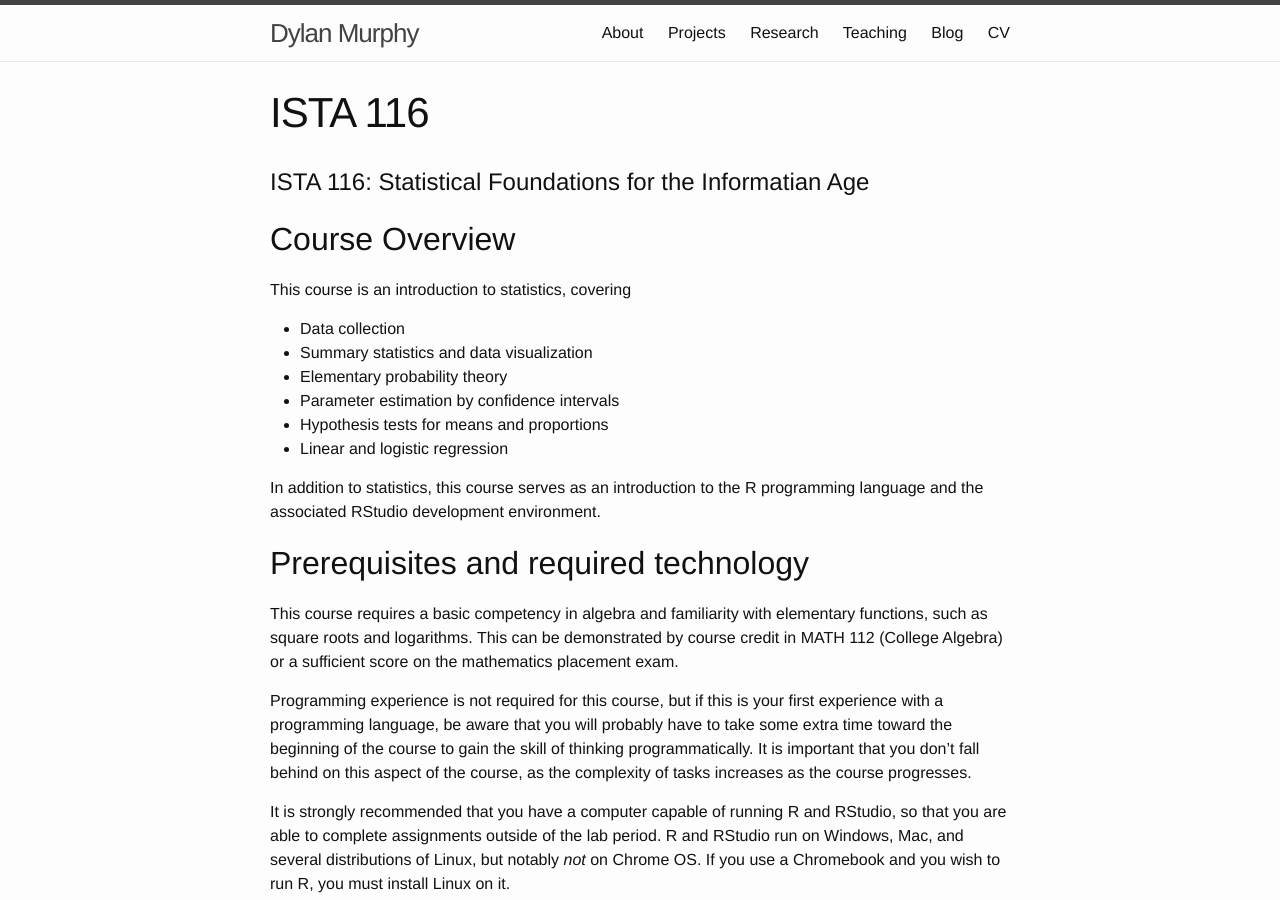
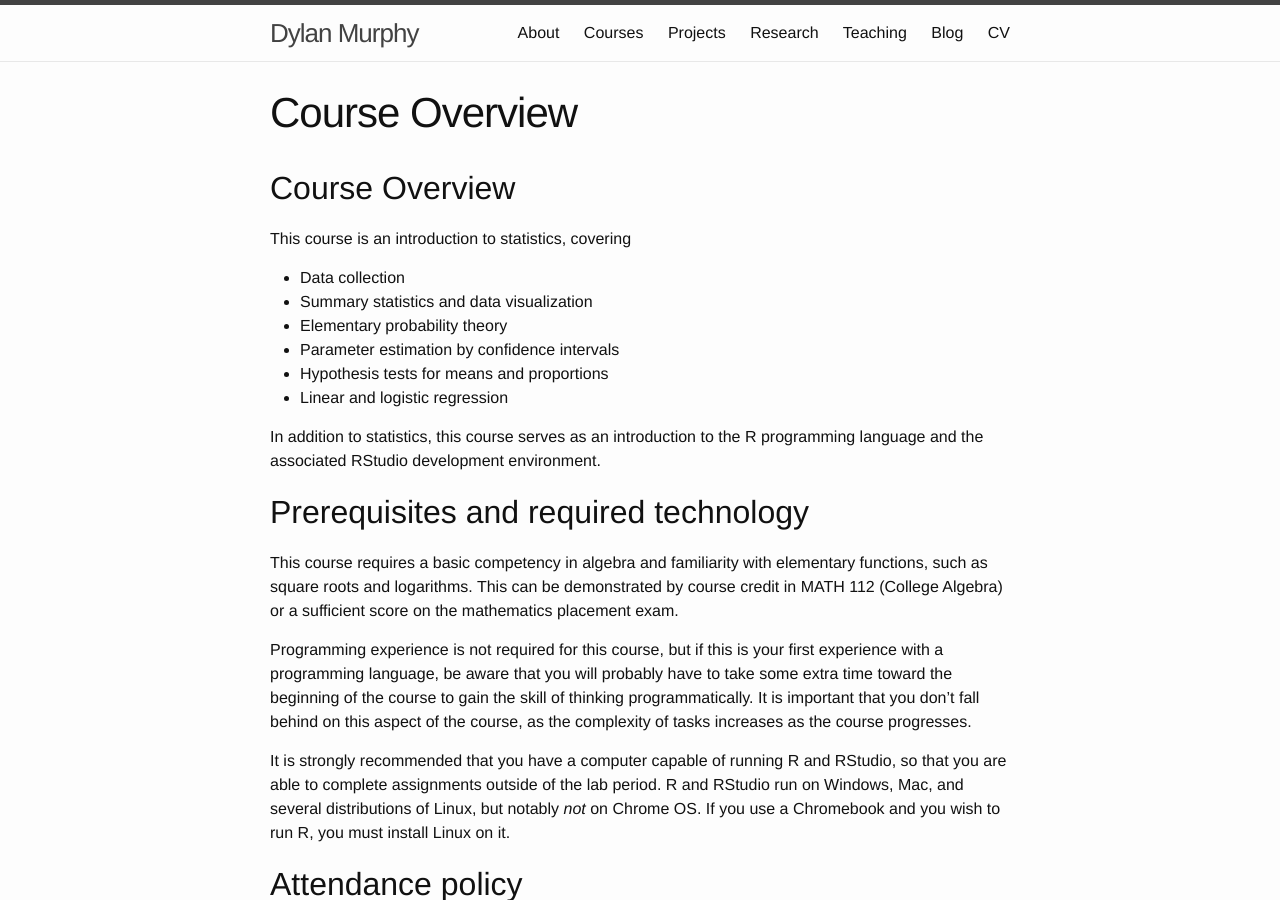
Before and after one commit to mpdylan/mpdylan.github.io, a Jekyll site: the page built from courses/ista116.md, in a window 1280 px wide and 900 px high. Built offline with Jekyll 4.4.1, drawn with Linux system fonts in a browser that asks for light colours; our own code applies the rules of GitHub Pages for plain Markdown files; some of the changed text lies outside the part shown.

Commit message:
course pages

```diff
--- a/_includes/icon-mastodon.html
+++ b/_includes/icon-mastodon.html
@@ -1 +1 @@
-<a href="https://{{ include.instance }}/@{{ include.username }}"><span class="icon icon--mastodon">{% include icon-mastodon.svg %}</span><span class="username">{{ include.username }}@{{ include.instance }}</span></a>
+<a href="https://{{ include.instance }}/@{{ include.username }}"><span class="icon icon--mastodon">{% include icon-mastodon.svg %}</span><span class="username">@{{ include.username }}@{{ include.instance }}</span></a>
--- a/courses/index.html
+++ b/courses/index.html
@@ -1,6 +1,7 @@
 ---
 layout: default
 category: pages
+title: Courses
 ---
 
 <div class="home">
--- a/courses/ista116.md
+++ b/courses/ista116.md
@@ -1,13 +1,9 @@
 ---
 layout: syllabus
-title: ISTA 116
+title: ISTA 116: Statistical Foundations for the Information Age
 category: courses
 permalink: /courses/ista116/
 ---
-
-# ISTA 116: Statistical Foundations for the Informatian Age
-
-
 
 ## Course Overview
 
```
Also changed, not shown: courses/ista130.md (+3 -1 lines), courses/ista311.md (+1 -1 lines).
